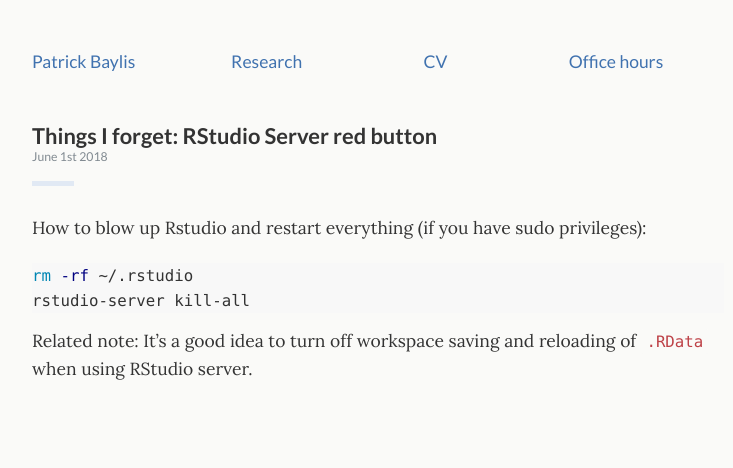
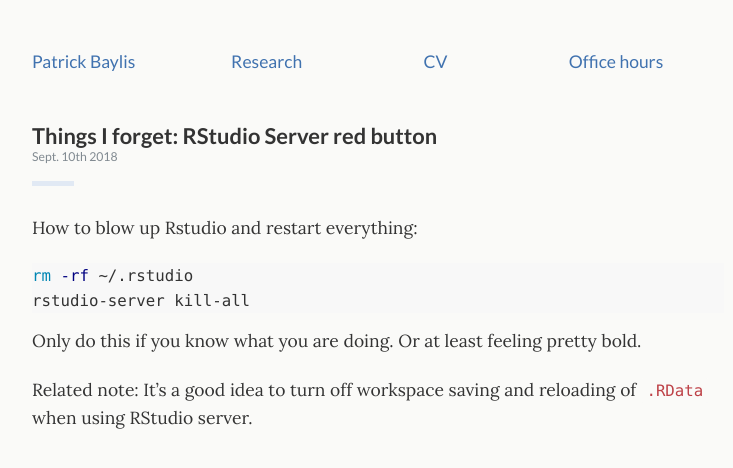
Before and after one commit to pbaylis/pbaylis.github.io, a Jekyll site: the page built from _posts/2018-09-11-rstudio-red-button.md, in a window 1280 px wide. Shown: the top 468 px of the page, without its empty margins (262-995 px from the left). Built offline with Jekyll 4.4.1, drawn with Linux system fonts in a browser that asks for light colours.

Commit message:
post updates

````diff
--- a/_posts/2018-09-11-rstudio-red-button.md
+++ b/_posts/2018-09-11-rstudio-red-button.md
@@ -1,15 +1,17 @@
 ---
 layout: post
 title:  "Things I forget: RStudio Server red button"
-date:   2018-06-01
+date:   2018-09-10
 categories: r
 ---
 
-How to blow up Rstudio and restart everything (if you have sudo privileges):
+How to blow up Rstudio and restart everything:
 
 ```bash
 rm -rf ~/.rstudio
 rstudio-server kill-all
 ```
 
+Only do this if you know what you are doing. Or at least feeling pretty bold.
+
 Related note: It's a good idea to turn off workspace saving and reloading of `.RData` when using RStudio server.
````
Also changed, not shown: _posts/2018-09-11-tmux.md (added, +16 -0 lines).
